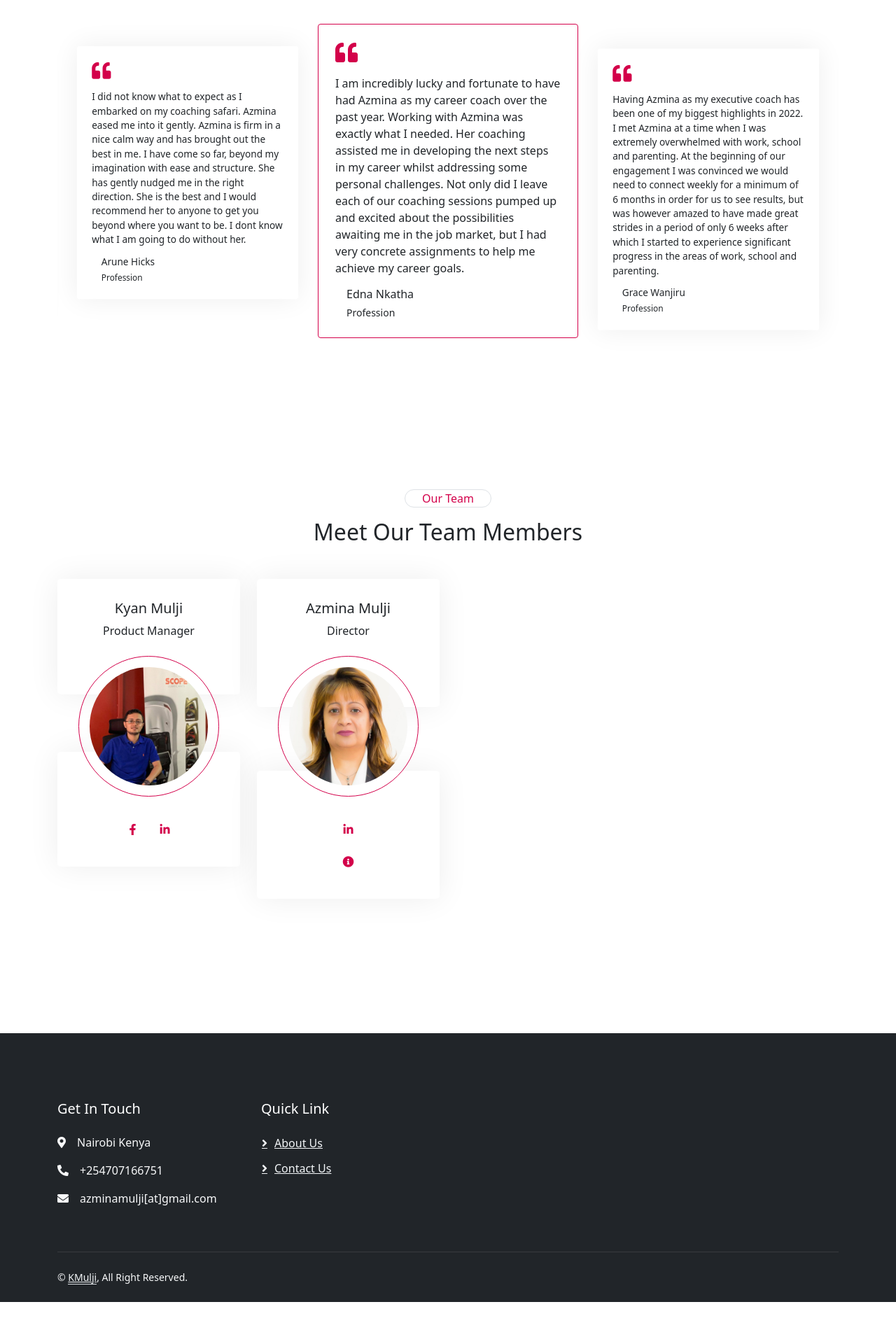
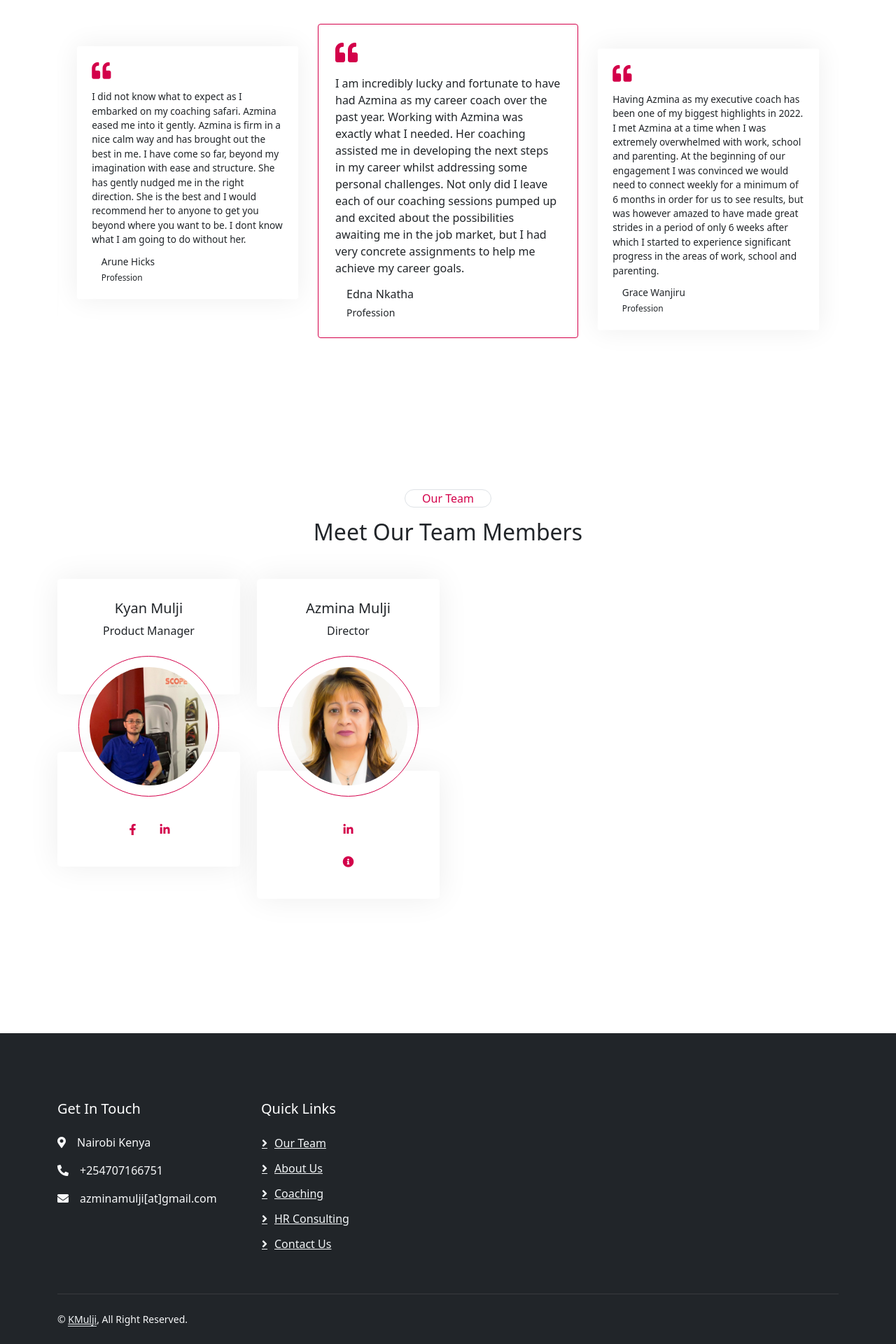
Before and after one commit to KMulji/happypeoplefinal, a Jekyll site: the page built from index.html, in a window 1280 px wide. Shown: the part 3121-5041 px from the top of the page at 70% size. Built offline with Jekyll 4.4.1, drawn with Linux system fonts in a browser that asks for light colours; nearby versions of some CDN libraries; before the commit the page ends 4981 px from its top, so only the background shows below that.

Commit message:
final touches

```diff
--- a/_layouts/default.html
+++ b/_layouts/default.html
@@ -63,7 +63,7 @@
                             <a href="#" class="nav-link dropdown-toggle" data-bs-toggle="dropdown">Products</a>
                             <div class="dropdown-menu m-0">
                                 {% for entry in item.subfolderitems %}
-                                <a href="{{entry.url}}" class="{% if entry.url == page.url %}d-none{% endif %}dropdown-item">{{entry.title}}</a>
+                                <a href="{{entry.url}}" class="{% if entry.url == page.url %}active{% endif %} dropdown-item">{{entry.title}}</a>
                                 {% endfor %}
                             </div>
                         </div>
@@ -94,9 +94,12 @@
 
                     </div>
                     <div class="col-md-6 col-lg-3">
-                        <h5 class="text-white mb-4">Quick Link</h5>
+                        <h5 class="text-white mb-4">Quick Links</h5>
+                        <a class="btn btn-link" href="/#team">Our Team</a>
                         <a class="btn btn-link" href="/#about">About Us</a>
-                        <a class="btn btn-link" href="">Contact Us</a>
+                        <a class="btn btn-link" href="/coaching.html">Coaching</a>
+                        <a class="btn btn-link" href="/hr.html">HR Consulting</a>
+                        <a class="btn btn-link" href="https://wa.me/254707166751">Contact Us</a>
                     </div>
                 </div>
             </div>
--- a/assets/style.css
+++ b/assets/style.css
@@ -147,6 +147,10 @@
     .navbar .navbar-nav .nav-link:hover,
     .navbar .navbar-nav .nav-link.active {
         color: var(--primary);
+    }
+    .navbar .navbar-nav .nav-item .dropdown-menu .active{
+        background-color: var(--primary)!important;
+
     }
 
     .navbar .navbar-brand h1 {
--- a/azmina.html
+++ b/azmina.html
@@ -7,7 +7,7 @@
         <nav aria-label="breadcrumb">
             <ol class="breadcrumb justify-content-center">
                 <li class="breadcrumb-item"><a class="text-white" href="/">Home</a></li>
-                <li class="breadcrumb-item"><a class="text-white" href="/#team">Services</a></li>
+                <li class="breadcrumb-item"><a class="text-white" href="/#team">Team</a></li>
                 <li class="breadcrumb-item text-white active" aria-current="page">Azmina</li>
             </ol>
         </nav>
--- a/coaching.html
+++ b/coaching.html
@@ -1,5 +1,6 @@
 ---
 layout: default
+title: Coaching
 ---
 <div class="container-xxl bg-custom page-header">
     <div class="container text-center">
--- a/hr.html
+++ b/hr.html
@@ -1,5 +1,6 @@
 ---
 layout: default
+title: HR Consulting
 ---
 <div class="container-xxl bg-custom page-header">
     <div class="container text-center">
--- a/index.html
+++ b/index.html
@@ -94,7 +95,7 @@
                         <div class="service-icon">
                             <i class="fa fas fa-chess-king fa-2x"></i>
                         </div>
-                        <a class="service-btn" href="">
+                        <a class="service-btn" href="/coaching.html">
                             <i class="fa fa-link fa-2x"></i>
                         </a>
                     </div>
@@ -115,7 +116,7 @@
                         <div class="service-icon">
                             <i class="fa fas fa-clipboard-check fa-2x"></i>
                         </div>
-                        <a class="service-btn" href="/coaching.html">
+                        <a class="service-btn" href="/hr.html">
                             <i class="fa fa-link fa-2x"></i>
                         </a>
                     </div>
@@ -131,7 +132,7 @@
                         <div class="service-icon">
                             <i class="fa fa-desktop fa-2x"></i>
                         </div>
-                        <a class="service-btn" href="/hr.html">
+                        <a class="service-btn" href="/coaching.html">
                             <i class="fa fa-link fa-2x"></i>
                         </a>
                     </div>
```
Also changed, not shown: other parts of _layouts/default.html (+1 -1 lines), other parts of index.html (+1 -0 lines), assets/img/TOTACHI_ATF_Multi-Vehicle_4L.jpg (added).
